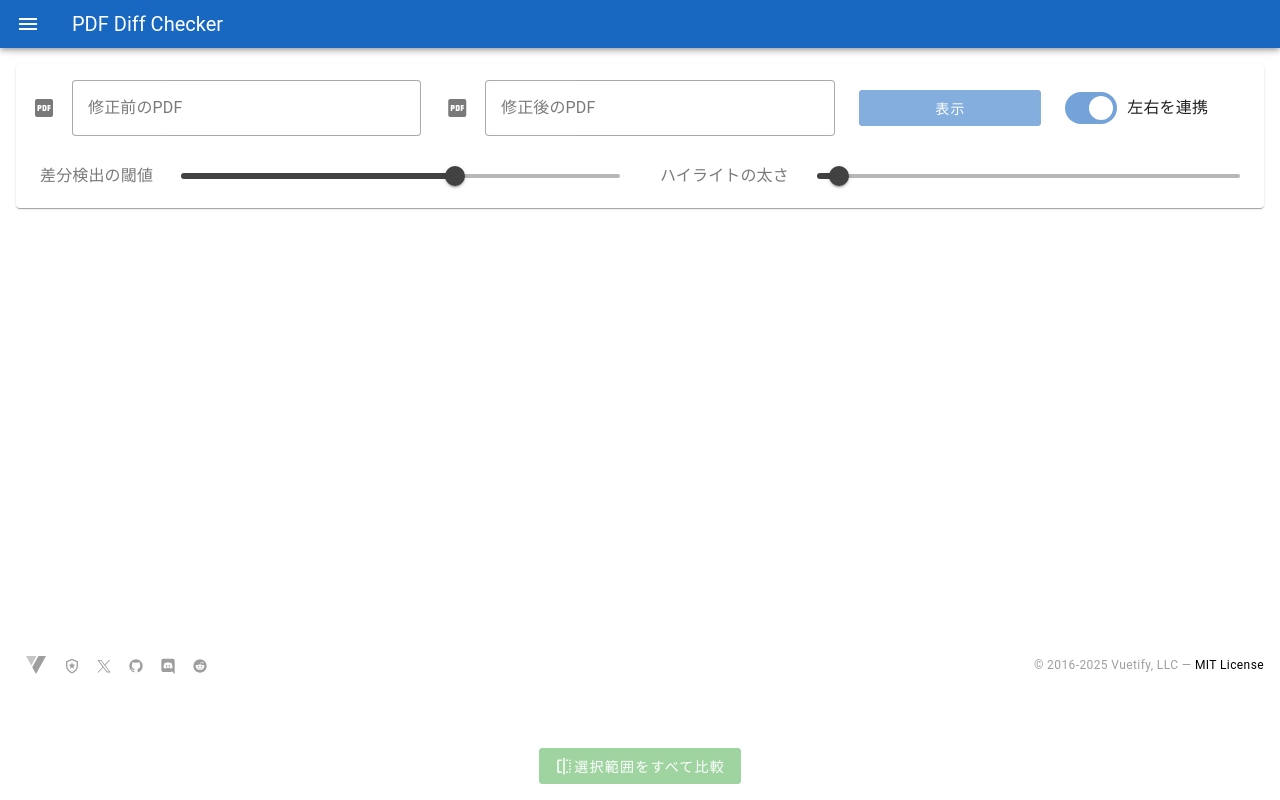
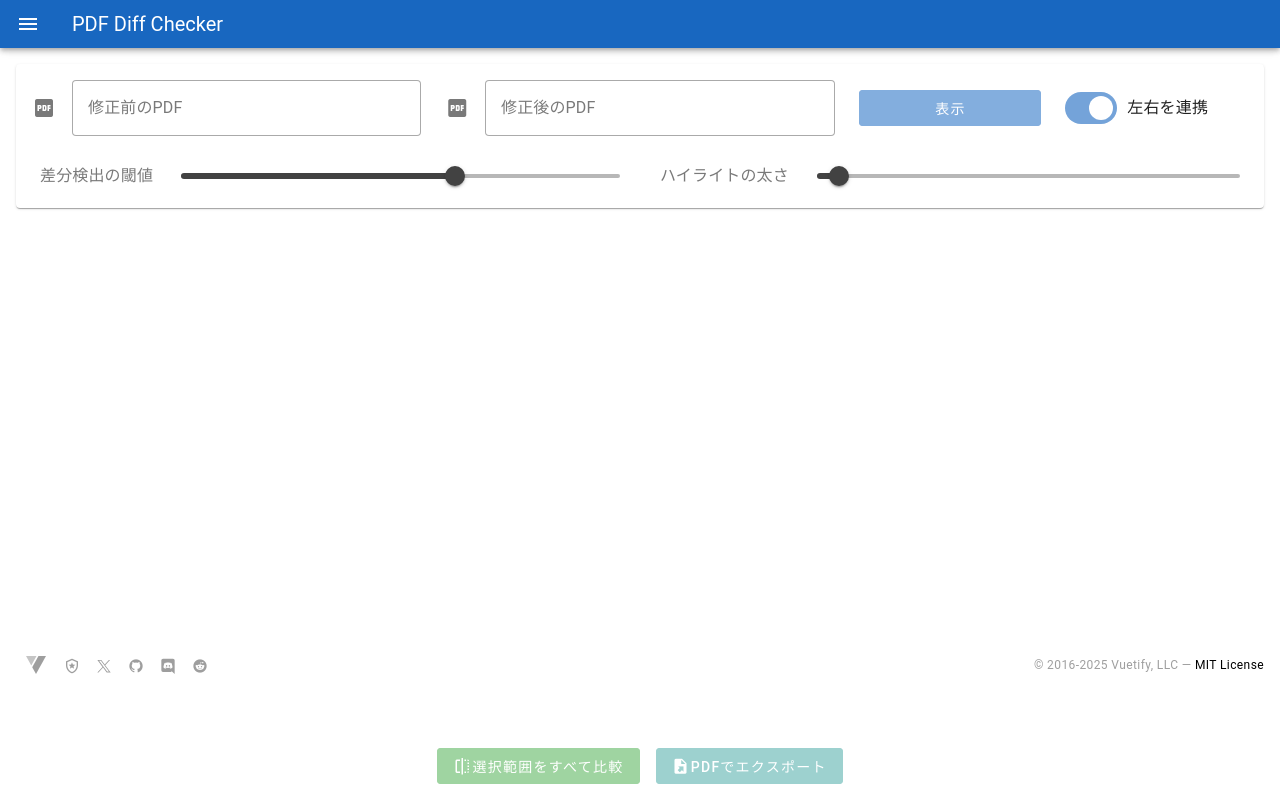
Before and after one commit to HaraDaisuke/pdf-diff-checker, a Vue app in the folder frontend/: page /part-comparison in a window 1280 px wide. Built offline with nearby package versions, Linux system fonts and the light colour scheme; a small style sheet from the web is missing.

Commit message:
部分比較のPDF出力機能の追加

```diff
--- a/frontend/src/pages/PartComparison.vue
+++ b/frontend/src/pages/PartComparison.vue
@@ -176,11 +176,14 @@
       </v-list>
     </v-card>
 
-    <!-- 4. Compare All Button -->
     <v-footer app class="justify-center" style="background-color: transparent; padding-bottom: 16px;">
         <v-btn x-large color="success" @click="compareAllPairs" :disabled="croppedPairs.length === 0" :loading="isComparing">
             <v-icon left>mdi-select-compare</v-icon>
             選択範囲をすべて比較
+        </v-btn>
+        <v-btn x-large color="secondary" class="ml-4" @click="exportToPdf" :disabled="!allPairsCompared">
+            <v-icon left>mdi-file-export</v-icon>
+            PDFでエクスポート
         </v-btn>
     </v-footer>
 
@@ -198,7 +201,8 @@
 </style>
 
 <script setup>
-import { ref, nextTick, onMounted, onBeforeUnmount, watch } from 'vue';
+import { ref, nextTick, onMounted, onBeforeUnmount, watch, computed } from 'vue';
+import jsPDF from 'jspdf';
 
 const file1 = ref(null);
 const file2 = ref(null);
@@ -232,6 +236,10 @@ const nativeImageSize = ref({ width: 0, height: 0 });
 
 // --- Drag and Drop State ---
 const draggedIndex = ref(null);
+
+const allPairsCompared = computed(() => {
+  return croppedPairs.value.length > 0 && croppedPairs.value.every(p => p.diff);
+});
 
 // Watch for the image sources to change, then redraw the canvases.
 // flush: 'post' ensures this runs after Vue has updated the DOM.
@@ -471,6 +479,77 @@ const compareAllPairs = async () => {
   isComparing.value = false;
 };
 
+const exportToPdf = async () => {
+  const doc = new jsPDF({ orientation: 'p', unit: 'mm', format: 'a4' });
+  const margin = 10;
+  const pageHeight = doc.internal.pageSize.getHeight();
+  const pageWidth = doc.internal.pageSize.getWidth();
+  const contentWidth = pageWidth - (margin * 2);
+  const colWidth = contentWidth / 4;
+  const imageWidth = colWidth - 5;
+  let y = margin;
+
+  // PDF Title
+  doc.setFontSize(16);
+  doc.text('Part Comparison Report', pageWidth / 2, y, { align: 'center' });
+  y += 10;
+
+  // Table Header
+  doc.setFontSize(12);
+  doc.text('No.', margin + 5, y);
+  doc.text('Before', margin + colWidth, y);
+  doc.text('After', margin + colWidth * 2, y);
+  doc.text('Result', margin + colWidth * 3, y);
+  y += 5;
+  doc.setDrawColor(0);
+  doc.line(margin, y, pageWidth - margin, y);
+  y += 2;
+
+  for (let i = 0; i < croppedPairs.value.length; i++) {
+    const pair = croppedPairs.value[i];
+    if (!pair.diff) continue;
+
+    const img = new Image();
+    img.src = pair.before;
+    await new Promise(resolve => img.onload = resolve);
+    const aspectRatio = img.naturalWidth / img.naturalHeight;
+    const imageHeight = imageWidth / aspectRatio;
+    const rowHeight = imageHeight + 4; // image + padding
+
+    if (y + rowHeight > pageHeight - margin) {
+      doc.addPage();
+      y = margin;
+      // Redraw header on new page
+      doc.setFontSize(12);
+      doc.text('No.', margin + 5, y);
+      doc.text('Before', margin + colWidth, y);
+      doc.text('After', margin + colWidth * 2, y);
+      doc.text('Result', margin + colWidth * 3, y);
+      y += 5;
+      doc.setDrawColor(0);
+      doc.line(margin, y, pageWidth - margin, y);
+      y += 2;
+    }
+
+    // "No." column
+    doc.setFontSize(12);
+    doc.text(String(i + 1), margin + 5, y + rowHeight / 2, { baseline: 'middle' });
+
+    // Image columns
+    const imageY = y;
+    doc.addImage(pair.before, 'PNG', margin + colWidth, imageY, imageWidth, imageHeight);
+    doc.addImage(pair.after, 'PNG', margin + colWidth * 2, imageY, imageWidth, imageHeight);
+    doc.addImage(pair.diff, 'PNG', margin + colWidth * 3, imageY, imageWidth, imageHeight);
+
+    y += rowHeight;
+    doc.setDrawColor(200);
+    doc.line(margin, y, pageWidth - margin, y);
+    y += 2;
+  }
+
+  doc.save('part-comparison-report.pdf');
+};
+
 const removePair = (id) => {
     croppedPairs.value = croppedPairs.value.filter(p => p.id !== id);
 }
```
